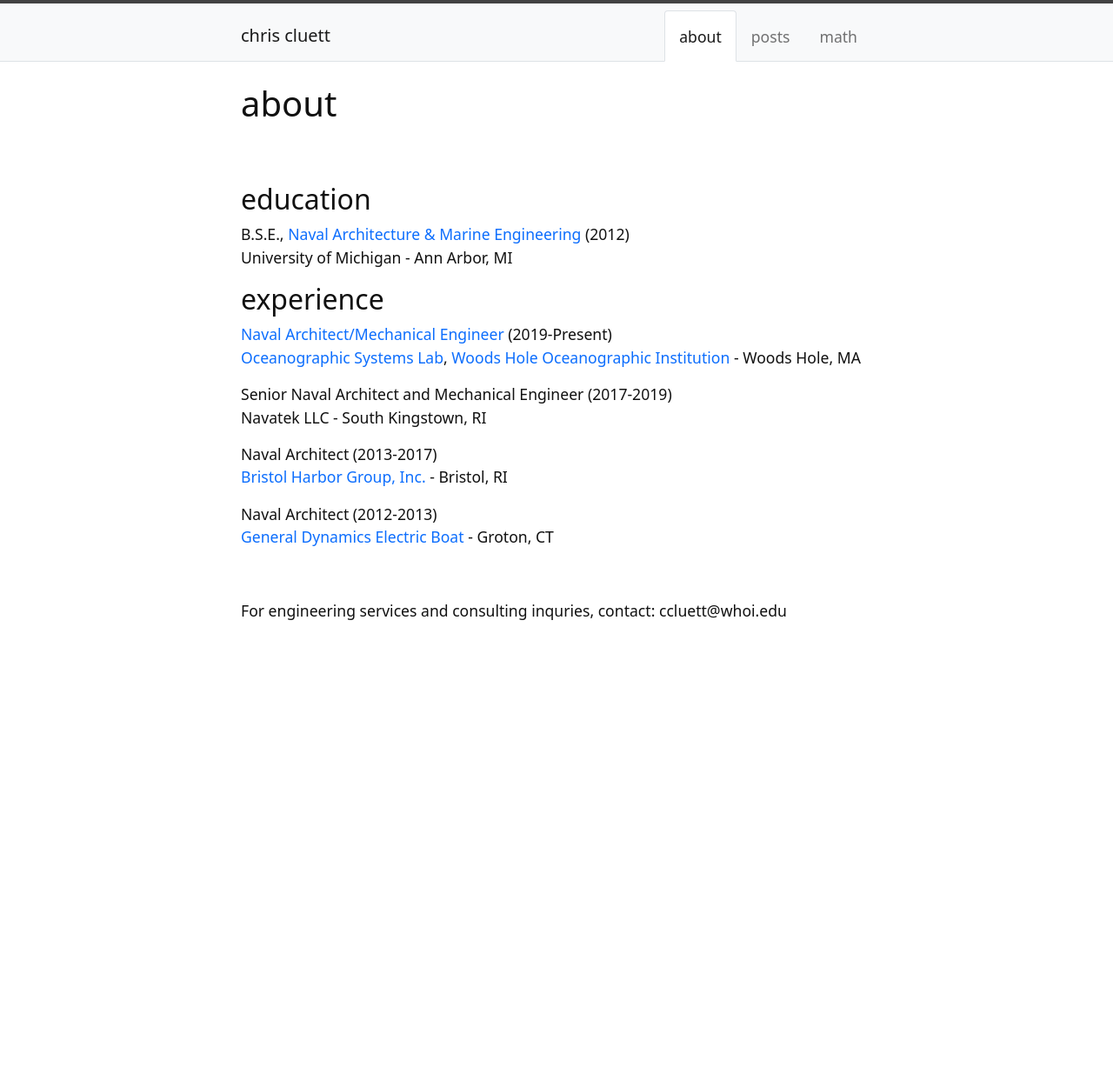
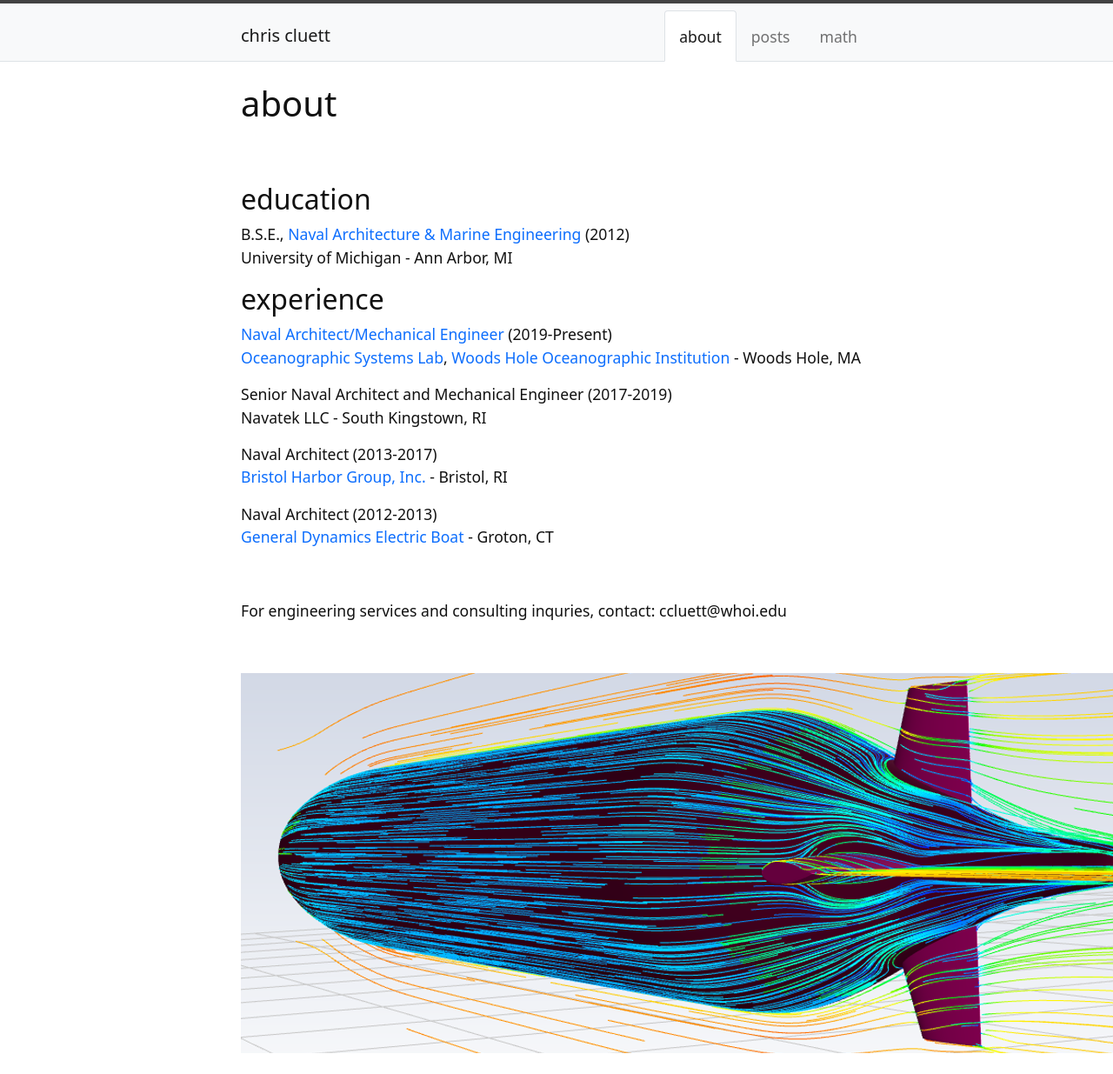
Before and after one commit to ccluett/website, a Jekyll site: the page built from content/0-about.md, in a window 1280 px wide. Shown: the whole page at 87% size. Built offline with Jekyll 4.4.1, drawn with Linux system fonts in a browser that asks for light colours; before the commit the page ends 900 px from its top, so only the background shows below that.

Commit message:
Update 0-about.md

```diff
--- a/content/0-about.md
+++ b/content/0-about.md
@@ -25,3 +25,7 @@ Naval Architect (2012-2013)\
 <br>
 
 For engineering services and consulting inquries, contact: ccluett@whoi.edu
+
+<br>
+
+![](/images/picture2.png)
```
